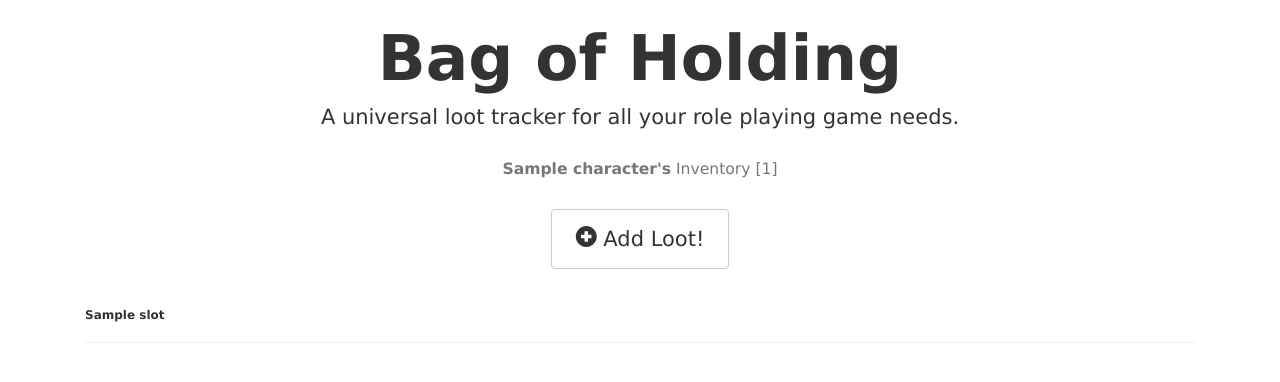
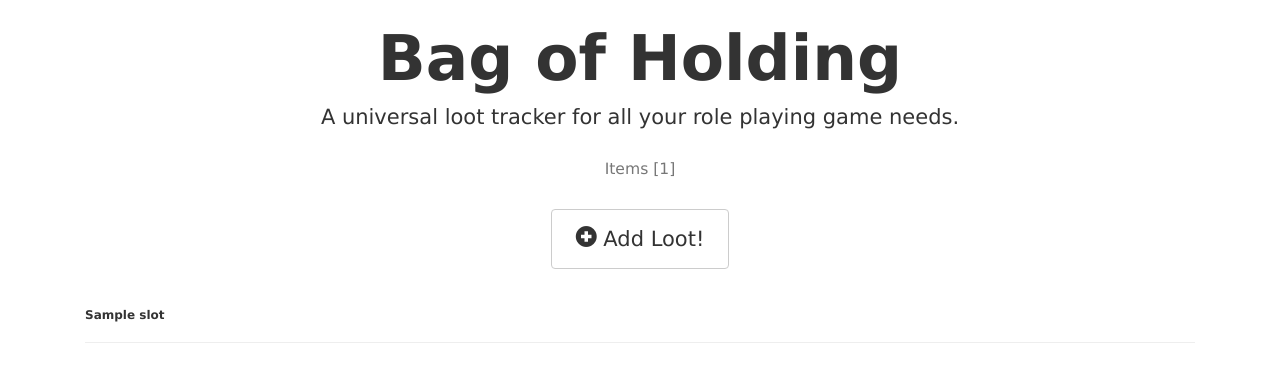
Before and after one commit to jness/Bag_of_Holding, a Django app: template hub/templates/hub/character.html in a window 1280 px wide. Shown: the part 51-433 px from the top of the page. Run offline with Django 3.2, Linux system fonts and the light colour scheme; the template is opened without the code that fills it: most values are stand-ins (such as "Sample title", 1, 10 or a date in 2020); grey boxes marked "Sample" are stand-in pictures; some libraries are stand-ins or nearby versions.

Commit message:
another slot

```diff
--- a/hub/templates/hub/character.html
+++ b/hub/templates/hub/character.html
@@ -1,7 +1,7 @@
 {% extends "hub/base.html" %}
 
 {% block loot_button %}
-<h3><small><strong>{{ character.name }}'s</strong> Inventory [{{ items|length }}]</small></h3><br>
+<h3><small>Items [{{ items|length }}]</small></h3><br>
 <p>
     {% if not readonly %}
     <button type="button" class="btn btn-default btn-ls" data-toggle="modal" data-target="#newItemModal">
--- a/hub/views.py
+++ b/hub/views.py
@@ -25,8 +25,9 @@ def add_character(request):
     if request.method == 'POST':
         name = request.POST['name']
         chara = Character.objects.create(name=name, owner=request.user)
-        Slot.objects.create(name='Inventory', character=chara)
-        Slot.objects.create(name='Spells Per Day', character=chara)
+        Slot.objects.create(name="%s's Inventory" % chara.name, character=chara)
+        Slot.objects.create(name="%s's Quest Items" % chara.name, character=chara)
+        Slot.objects.create(name="%s's Spells Per Day" % chara.name, character=chara)
 
     return redirect('/profile')
 
```
